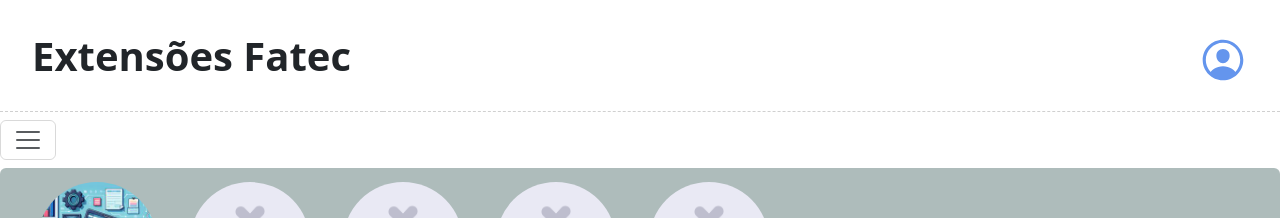
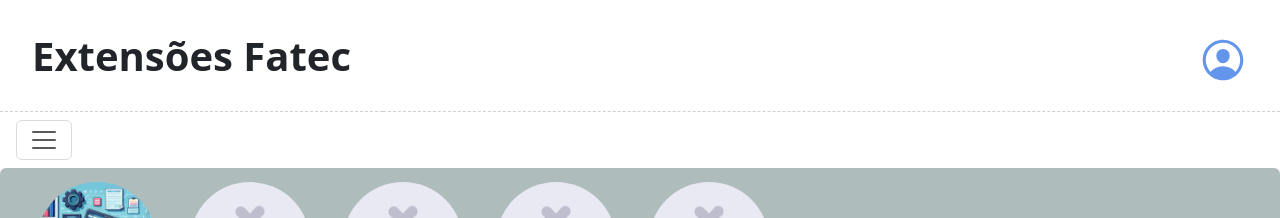
Before and after one commit to fershibli/desenvolvimento-web2, an Angular app in the folder aula04-Angular/: page / in a window 1280 px wide. Shown: the top 218 px of the page. Built offline with nearby package versions, Linux system fonts and the light colour scheme.

Commit message:
fix(nav-bar): ajustar posição e estilo do menu de navegação

```diff
--- a/aula04-Angular/angular.json
+++ b/aula04-Angular/angular.json
@@ -102,5 +102,8 @@
         }
       }
     }
+  },
+  "cli": {
+    "analytics": false
   }
 }
--- a/aula04-Angular/src/app/nav-bar/nav-bar.component.css
+++ b/aula04-Angular/src/app/nav-bar/nav-bar.component.css
@@ -1,6 +1,7 @@
 .menu-expansivel {
-  position: fixed;
+  position: absolute;
   width: 256px;
+  z-index: 999;
 }
 
 .menu-background {
--- a/aula04-Angular/src/app/nav-bar/nav-bar.component.html
+++ b/aula04-Angular/src/app/nav-bar/nav-bar.component.html
@@ -1,11 +1,11 @@
-<div class="pos-f-t menu-expansivel z-3">
-  <nav class="navbar navbar-light">
+<div class="pos-f-t z-3 mx-3">
+  <nav class="navbar navbar-light menu-background">
     <button class="navbar-toggler" type="button" data-bs-toggle="collapse" data-bs-target="#navbarToggleExternalContent"
       aria-controls="navbarToggleExternalContent" aria-expanded="false" aria-label="Toggle navigation">
       <span class="navbar-toggler-icon"></span>
     </button>
   </nav>
-  <div class="collapse" id="navbarToggleExternalContent">
+  <div class="collapse menu-expansivel" id="navbarToggleExternalContent">
     <div class="list-group menu-usuario bg-light p4">
       <li class="list-group-item disabled">CATEGORIAS</li>
       <a href="#" class="list-group-item list-group-item-action item-clicavel">Tecnologia da Informação</a>
@@ -16,4 +16,3 @@
     </div>
   </div>
 </div>
-<div class="menu-background"></div>
```
